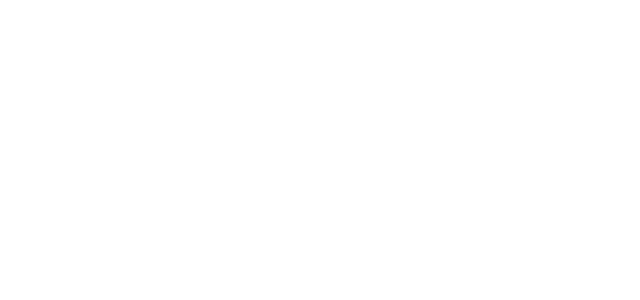
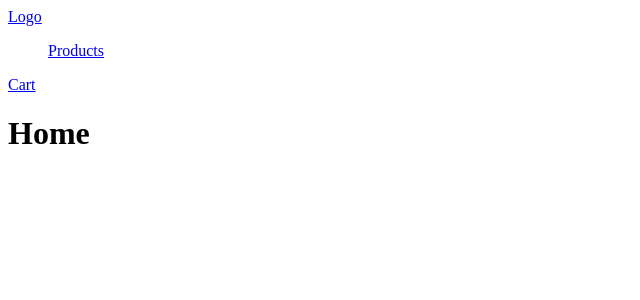
Before and after one commit to learndave/shopping-cart, a React (Create React App) app: page / in a window 1280 px wide. Shown: the top 300 px of the page, without its empty margins (0-640 px from the left). Built offline with nearby package versions, Linux system fonts and the light colour scheme.

Commit message:
create basic routes

```diff
--- a/package.json
+++ b/package.json
@@ -8,6 +8,7 @@
     "@testing-library/user-event": "^13.5.0",
     "react": "^18.2.0",
     "react-dom": "^18.2.0",
+    "react-router-dom": "^6.3.0",
     "react-scripts": "5.0.1",
     "web-vitals": "^2.1.4"
   },
--- a/src/App.js
+++ b/src/App.js
@@ -1,7 +1,24 @@
+import { BrowserRouter as Router, Routes, Route } from "react-router-dom";
+
+import Header from "./Header/Header";
+import ProductsPage from "./Pages/ProductsPage";
+import HomePage from "./Pages/HomePage";
+import CartPage from "./Pages/CartPage";
+
+
 function App() {
+
+
   return (
     <div className="App">
-
+      <Router>
+        <Header/>
+        <Routes>
+          <Route path="/" element={<HomePage/>}/>
+          <Route path="/products" element={<ProductsPage/>}/>
+          <Route path="/cart" element={<CartPage/>}/>
+        </Routes>
+      </Router>
     </div>
   );
 }
--- /dev/null
+++ b/src/Header/Header.js
@@ -0,0 +1,16 @@
+import React from 'react'
+import { Link } from 'react-router-dom'
+
+const Header = (props) => {
+  return (
+    <nav className='header'>
+        <Link className='header-logo' to="/">Logo</Link>
+        <ul className='header-nav'>
+            <Link className="header-nav-list" to="products">Products</Link>
+        </ul>
+        <Link className='header-cart' to="cart">Cart</Link>
+    </nav>
+  )
+}
+
+export default Header
--- /dev/null
+++ b/src/Pages/CartPage.js
@@ -0,0 +1,13 @@
+import React from 'react'
+
+const CartPage = () => {
+  return (
+    <div className='body cart-page'>
+        <h1 className='page-title'>
+            Cart
+        </h1>
+    </div>
+  )
+}
+
+export default CartPage
--- /dev/null
+++ b/src/Pages/HomePage.js
@@ -0,0 +1,13 @@
+import React from 'react'
+
+const HomePage = () => {
+  return (
+    <div className='body home-page'>
+        <h1 className='page-title'>
+            Home
+        </h1>
+    </div>
+  )
+}
+
+export default HomePage
--- /dev/null
+++ b/src/Pages/ProductsPage.js
@@ -0,0 +1,13 @@
+import React from 'react'
+
+const ProductsPage = () => {
+  return (
+    <div className='body products-page'>
+        <h1 className='page-title'>
+            Products
+        </h1>
+    </div>
+  )
+}
+
+export default ProductsPage
```
Also changed, not shown: src/Data/Products.js (added, +26 -0 lines), 1 other file (tests, documents, lock files or other folders).
